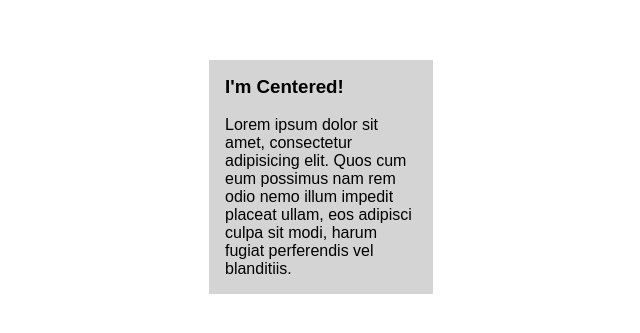
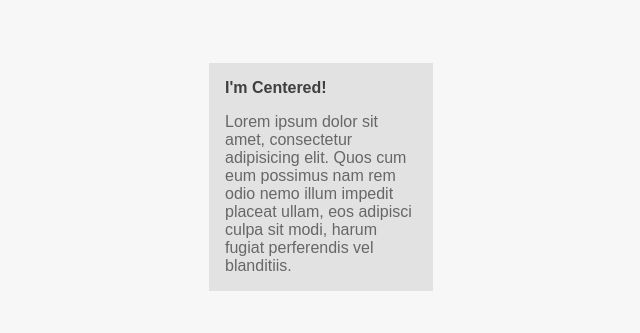
Before and after one commit to SneatX/practicaFlexbox, a plain HTML site: page index.html in a window 1280 px wide. Shown: the part 223-556 px from the top of the page, without its empty margins (319-959 px from the left). Drawn offline with Linux system fonts and the light colour scheme.

Commit message:
feat: :sparkles: Toques finales para parecerse al ejemplo

```diff
--- a/index.html
+++ b/index.html
@@ -9,8 +9,7 @@
 <body>
     <div class="container">
         <div class="card">
-            <h3>I'm Centered!</h3>
-            <br>
+            <p class="title"><b>I'm Centered!</b></h3>
             <p>Lorem ipsum dolor sit amet, consectetur adipisicing elit. Quos cum eum possimus nam rem odio nemo illum impedit placeat ullam, eos adipisci culpa sit modi, harum fugiat perferendis vel blanditiis.</p>
         </div>
     </div>
--- a/style/style.css
+++ b/style/style.css
@@ -5,6 +5,9 @@
     margin: 0;
 }
 
+body{
+    background-color: #f7f7f7;
+}
 
 .container{
     font-family: var(--principal-font);
@@ -16,6 +19,13 @@
 
 .card{
     width: 15vw;
-    background: #d4d4d4;
+    background: #e2e2e2;
     padding: 2vh;
+    color: #686666;
 }
+
+.title{
+    font-size: 1em;
+    padding-bottom: 1em;
+    color: rgb(63, 63, 63);
+}
```
